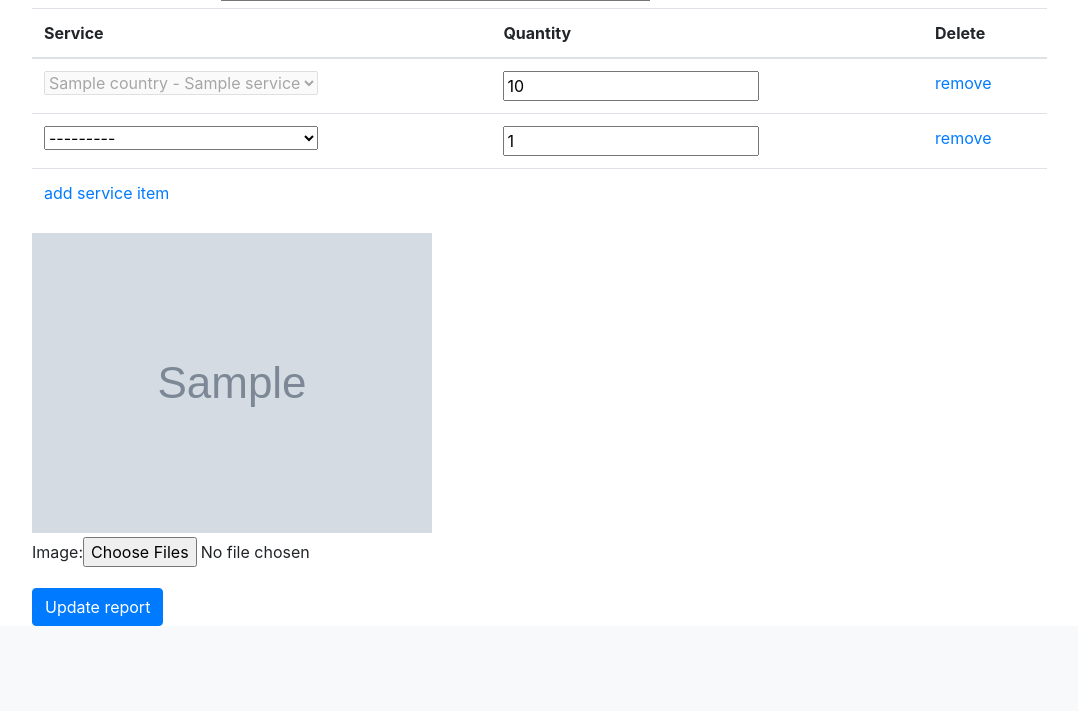
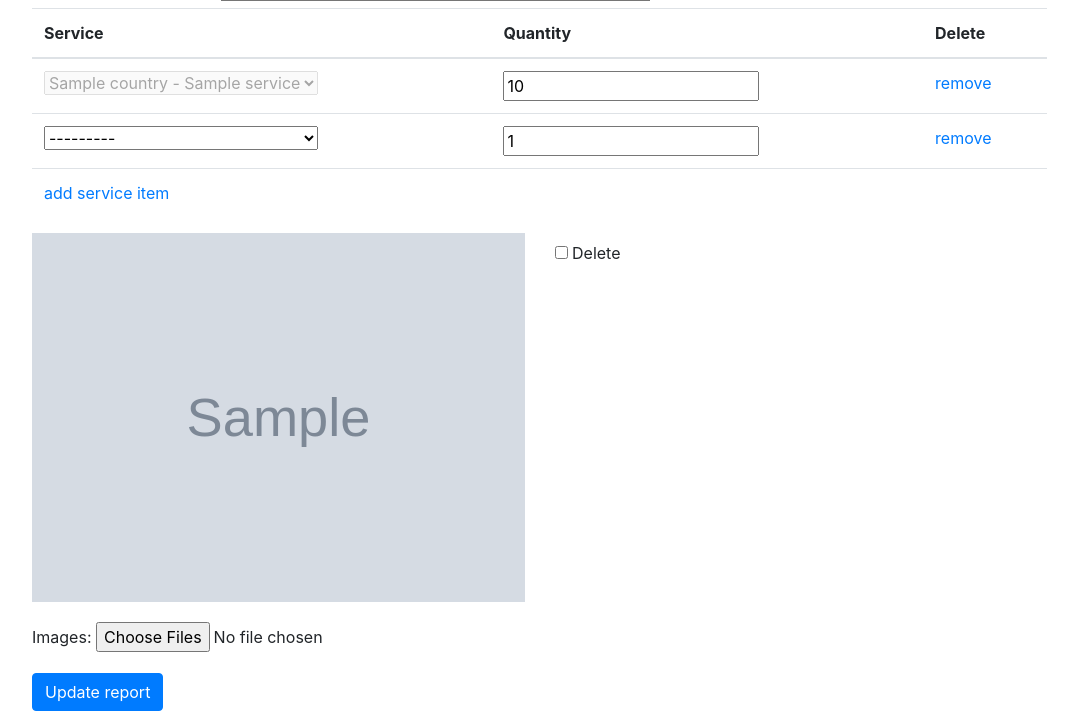
Before and after one commit to yakusevv/django_medical_reports, a Django app: page /reports/1/update/ in a window 1280 px wide. Shown: the part 1544-2255 px from the top of the page, without its empty margins (53-1131 px from the left). Before the commit the page ends 2170 px from the top, so only its background shows below. Run offline with Django 3.2, Linux system fonts and the light colour scheme; a user stored in the database is signed in; tables that the repository leaves empty hold one stand-in row (values such as "Sample post"); grey boxes marked "Sample" are stand-in pictures; some libraries are stand-ins or nearby versions.

Commit message:
Delete image from UpdateView

```diff
--- a/reports/forms.py
+++ b/reports/forms.py
@@ -117,6 +117,10 @@ class AdditionalImageForm(forms.ModelForm):
         model = AdditionalImage
         fields = ['image']
 
+    def __init__(self, *args, **kwargs):
+        super(AdditionalImageForm, self).__init__(*args, **kwargs)
+        self.fields['image'].label = "Images"
+
     def save(self, *args, **kwargs):
         file_list = self.files.getlist('image')
         position = 1
--- a/reports/templates/reports/report_create.html
+++ b/reports/templates/reports/report_create.html
@@ -42,7 +42,7 @@
     </tr>
     {% endfor %}
   </table>
-  <p>{{ images }}</p>
+  <p>{{ images.as_p }}</p>
   <button type="submit" name="Create" class="btn btn-primary">Create report</button>
 
 </form>
--- a/reports/templates/reports/report_update.html
+++ b/reports/templates/reports/report_update.html
@@ -46,9 +46,19 @@
     {% endfor %}
   </table>
   {% for image in report.additional_images.get_queryset %}
-    <p class='mb-1'><img src="{{ image.image.url }}" alt=""></p>
+  <div class="row mb-2">
+      <div class="col">
+        <p class='mb-1'>
+          <img src="{{ image.image.url }}" alt="" width='100%'>
+        </p>
+      </div>
+      <div class="col mt-2">
+        <input type="checkbox" name="del_image_id{{ image.pk }}" value="">
+        <label for="del_image_id{{ image.pk }}">Delete</label>
+      </div>
+  </div>
   {% endfor %}
-  <p>{{ images }}</p>
+  <p>{{ images.as_p }}</p>
   <button type="submit" name="Update" class="btn btn-primary">Update report</button>
 
 </form>
--- a/reports/views.py
+++ b/reports/views.py
@@ -130,8 +130,9 @@ class ReportUpdateView(LoginRequiredMixin, UpdateView):
         form = self.get_form(form_class)
         service_items = self.get_context_data()['service_items']
         images = self.get_context_data()['images']
+        del_images = [i for i in request.POST.keys() if 'del_image' in i]
         if form.is_valid() and service_items.is_valid() and images.is_valid():
-            return self.form_valid(form, service_items, images)
+            return self.form_valid(form, service_items, images, del_images)
         else:
             return self.form_invalid(form)
 
@@ -156,8 +157,11 @@ class ReportUpdateView(LoginRequiredMixin, UpdateView):
                 form.fields['service'].queryset = service_set
         return data
 
-    def form_valid(self, form, service_items, images):
+    def form_valid(self, form, service_items, images, del_images):
         with transaction.atomic():
+            for image in del_images:
+                image_pk = image.split('id')[-1:][0]
+                AdditionalImage.objects.get(pk=image_pk).delete()
             company = form.cleaned_data['company']
             city = form.cleaned_data['city']
             type_of_visit = form.cleaned_data['type_of_visit']
```
